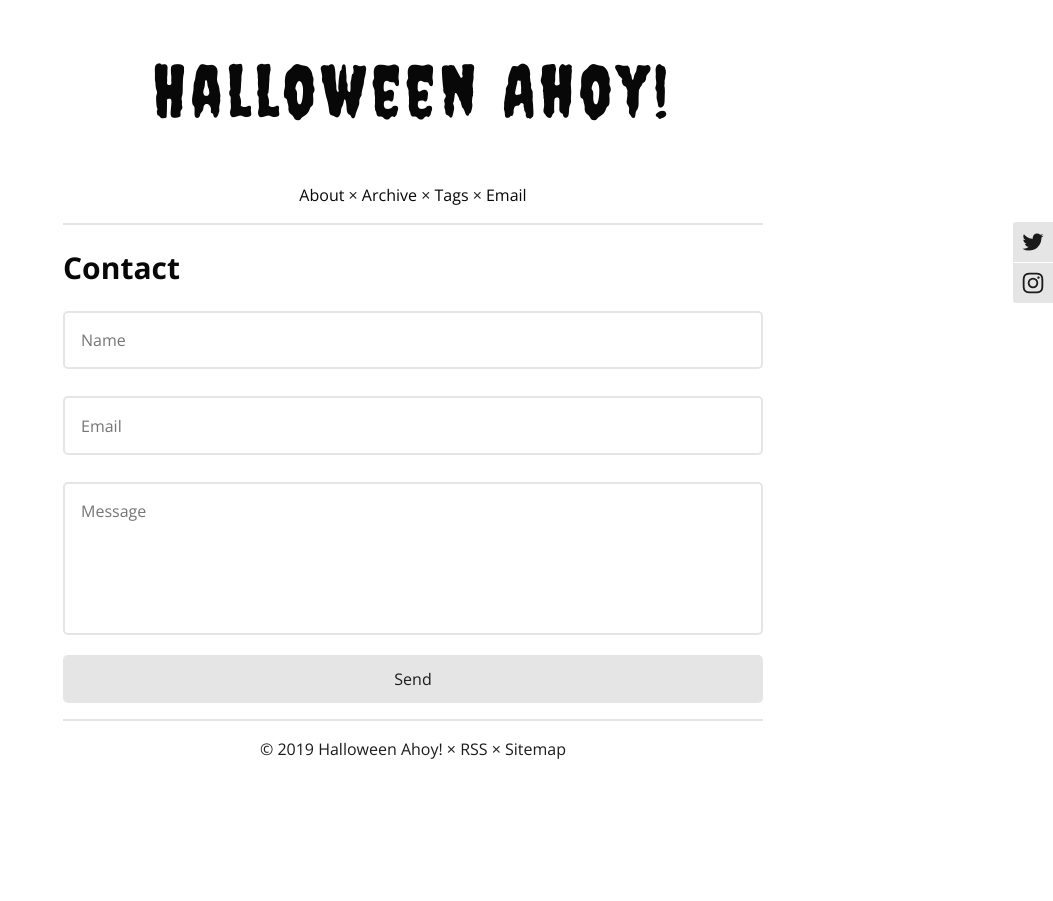
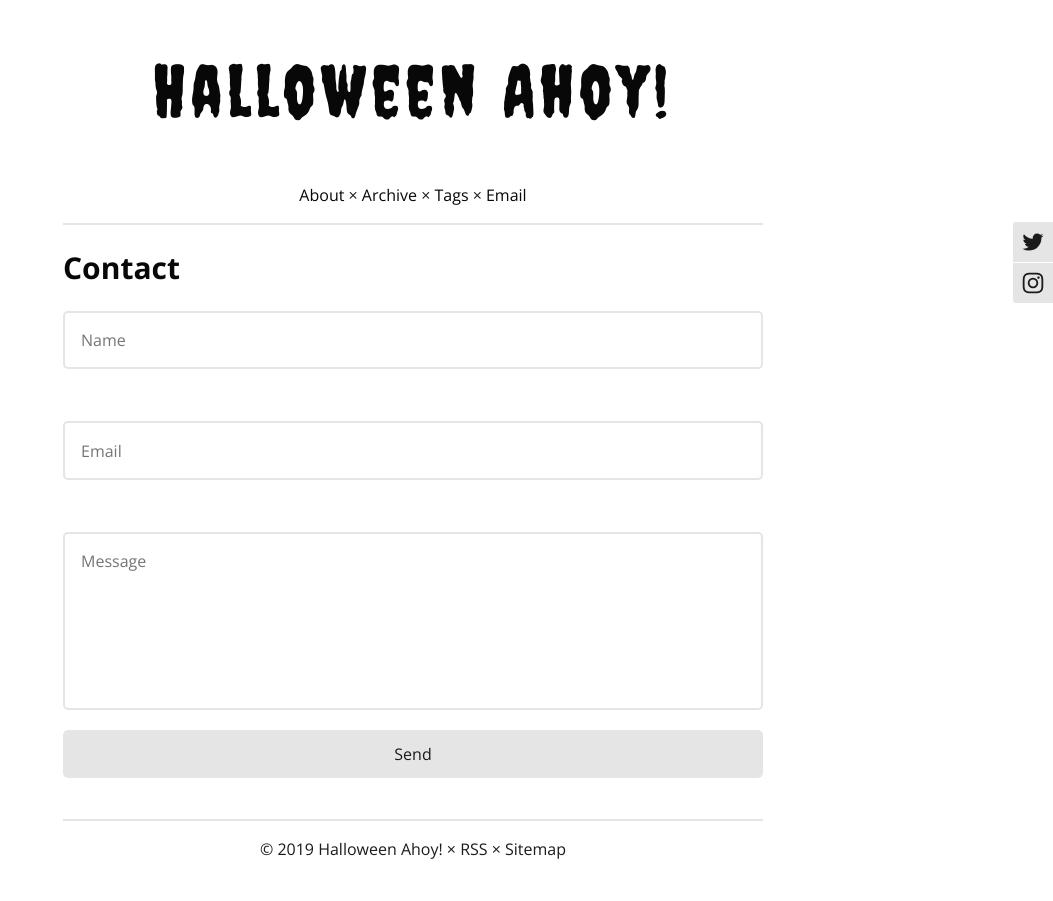
Before and after one commit to halloweenahoy/halloweenahoy.github.io, a Jekyll site: the page built from contact.html, in a window 1280 px wide. Shown: the whole page, without its empty margins (227-1280 px from the left). Built offline with Jekyll 4.4.1, drawn with Linux system fonts in a browser that asks for light colours; comment, search, counter and statistics services are not loaded.

Commit message:
Update style.css

```diff
--- a/css/style.css
+++ b/css/style.css
@@ -15,7 +15,7 @@ padding: 0 10px;
 
 form {
   width: 100%;
-  height: 400px;
+  height: 500px;
   display: grid;
   grid-row-gap: 20px;
 }
@@ -53,9 +53,9 @@ input[type="submit"] {
 }
 
 input[type="submit"]:hover {
-  background-color: purple;
-  border-color: purple;
-  color: white;
+  background-color: #1B1B1B;
+  border-color: #1B1B1B;
+  color: #FFFFFF;
   cursor: pointer;
 }
 
```
